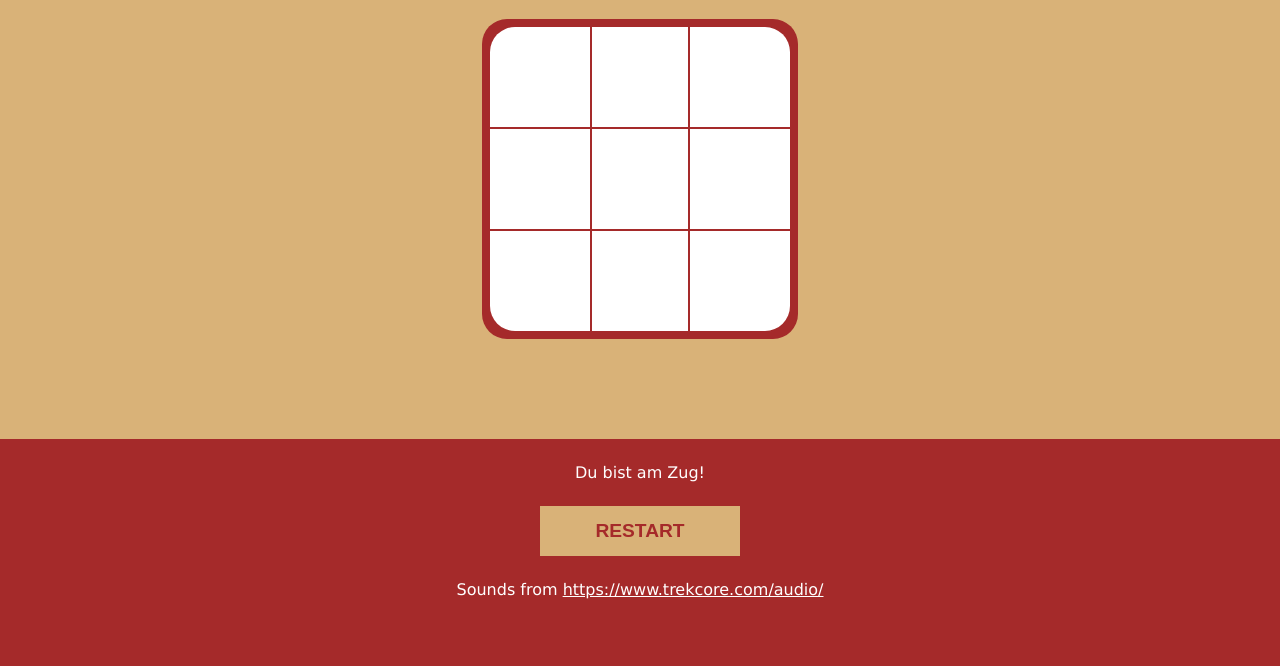
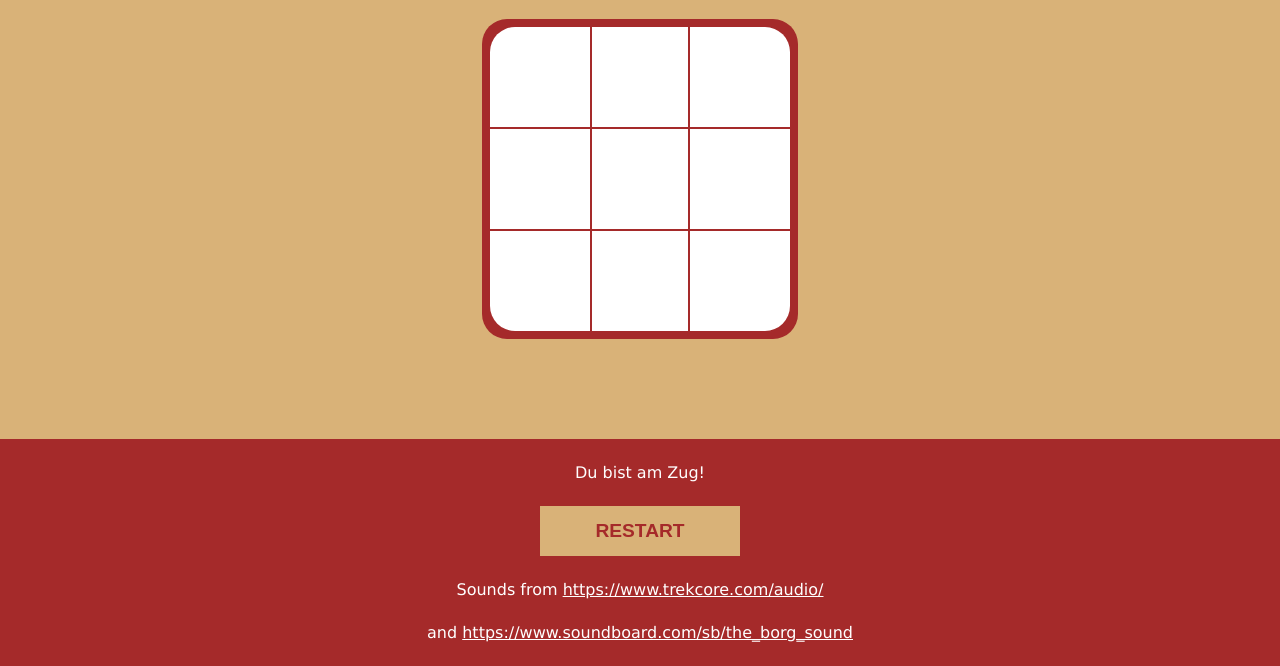
Before and after one commit to FredVomJupiter/tictactoe, a plain HTML site: page index.html in a window 1280 px wide. Shown: the part 162-828 px from the top of the page. Before the commit the page ends 800 px from the top, so only its background shows below. Drawn offline with Linux system fonts and the light colour scheme.

Commit message:
Update index.html

```diff
--- a/index.html
+++ b/index.html
@@ -29,6 +29,7 @@
         <span id="message">Du bist am Zug!</span>
         <button class="btn" onclick="restart()">RESTART</button>
         <span>Sounds from <a style="color:white" href="https://www.trekcore.com/audio/">https://www.trekcore.com/audio/</a></span>
+        <span>and <a style="color:white" href="https://www.soundboard.com/sb/the_borg_sound">https://www.soundboard.com/sb/the_borg_sound</a></span>
     </div>
 
 
```
